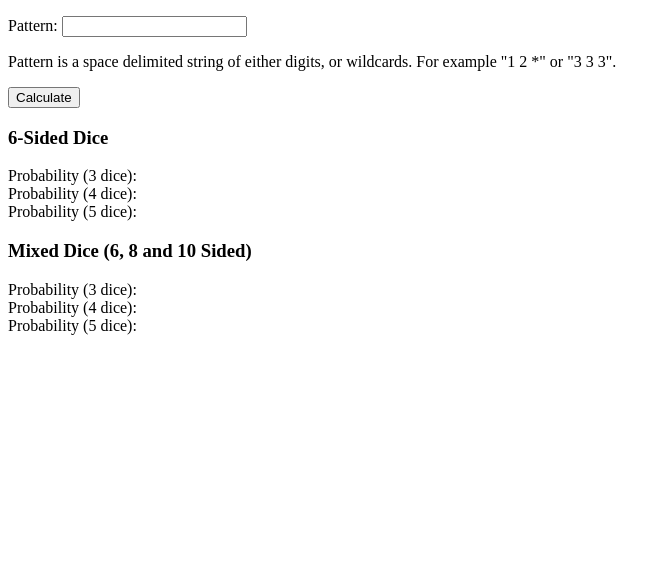
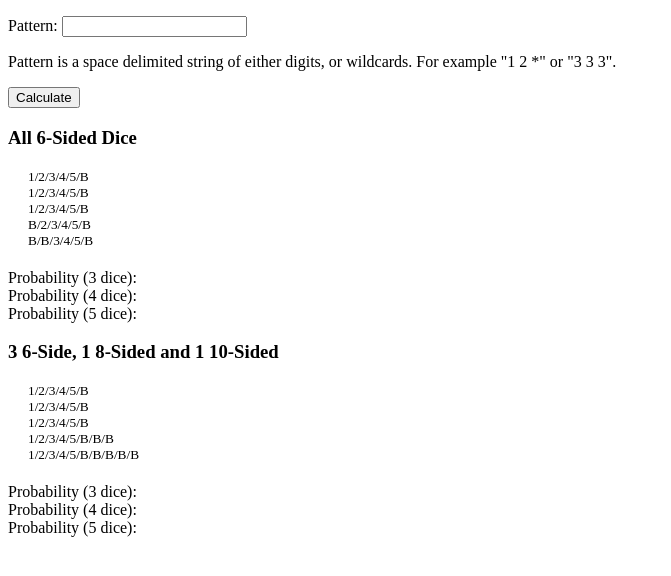
Before and after one commit to jkutner/dice-calculator, a plain HTML site: page index.html in a window 1280 px wide. Shown: the whole page, without its empty margins (0-671 px from the left). Drawn offline with nearby package versions, Linux system fonts and the light colour scheme.

Commit message:
display dice

```diff
--- a/index.html
+++ b/index.html
@@ -28,7 +28,14 @@
     Pattern is a space delimited string of either digits, or wildcards. For example "1 2 *" or "3 3 3".
   </p>
   <button type="button" class="calcBtn">Calculate</button>
-  <h3>6-Sided Dice</h3>
+  <h3>All 6-Sided Dice</h3>
+  <div style="margin:20px;font-size:10pt">
+    <div> 1/2/3/4/5/B </div>
+    <div> 1/2/3/4/5/B </div>
+    <div> 1/2/3/4/5/B </div>
+    <div> B/2/3/4/5/B </div>
+    <div> B/B/3/4/5/B </div>
+  </div>
   <div>
     Probability (3 dice): <span class="probability-3dice6"></span>
   </div>
@@ -38,7 +45,14 @@
   <div>
     Probability (5 dice): <span class="probability-5dice6"></span>
   </div>
-  <h3>Mixed Dice (6, 8 and 10 Sided)</h3>
+  <h3>3 6-Side, 1 8-Sided and 1 10-Sided</h3>
+  <div style="margin:20px;font-size:10pt">
+    <div> 1/2/3/4/5/B </div>
+    <div> 1/2/3/4/5/B </div>
+    <div> 1/2/3/4/5/B </div>
+    <div> 1/2/3/4/5/B/B/B </div>
+    <div> 1/2/3/4/5/B/B/B/B/B </div>
+  </div>
   <div>
     Probability (3 dice): <span class="probability-3diceMixed"></span>
   </div>
@@ -48,7 +62,5 @@
   <div>
     Probability (5 dice): <span class="probability-5diceMixed"></span>
   </div>
-  <div>
-  </div>
 </body>
 </html>
```
